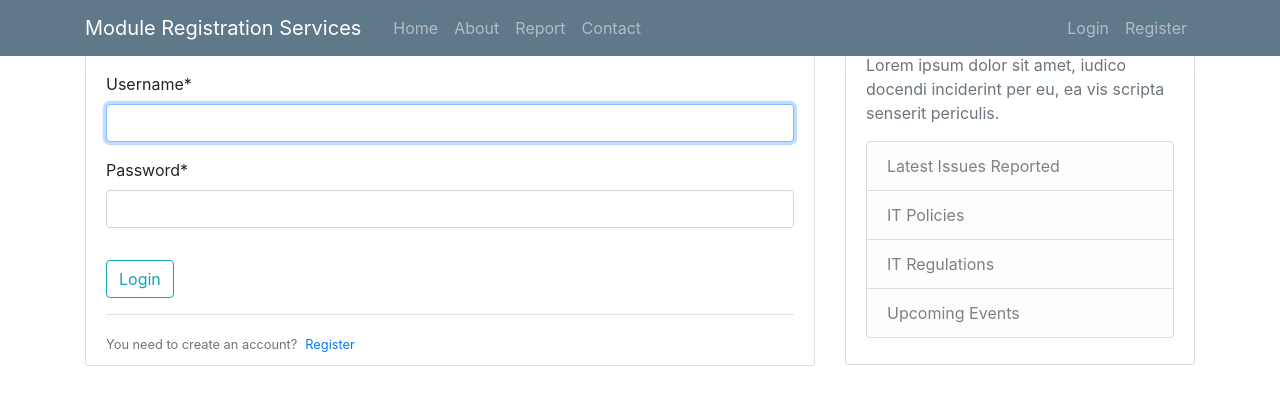
After one commit to SmithyySHU/django, a Django app: page /login in a window 1280 px wide. The commit adds this page. Shown: the top 405 px of the page. Run offline with Django 4.2, Linux system fonts and the light colour scheme; some libraries are stand-ins or nearby versions.

Commit message:
Login auth. - Issuue

```diff
--- a/mrapps/settings.py
+++ b/mrapps/settings.py
@@ -129,3 +129,5 @@
 
 CRISPY_ALLOWED_TEMPLATE_PACK = 'bootstrap4'
 CRISPY_TEMPLATE_PACK = 'bootstrap4'
+LOGIN_REDIRECT_URL = 'mrreporting:home'
+LOGIN_URL = 'login'
--- a/mrreporting/templates/mrreporting/base.html
+++ b/mrreporting/templates/mrreporting/base.html
@@ -33,8 +33,13 @@
                     </div>
                     <!-- Navbar Right Side -->
                     <div class="navbar-nav">
-                        <a class="nav-item nav-link" href="#">Login</a>
-                        <a class="nav-item nav-link" href="#">Register</a>
+                        {% if user.is_authenticated %}
+                        <a class="nav-item nav-link" href="{% url 'mrreporting:logout' %}">Logout</a>
+                        <a class="nav-item nav-link" href="{% url 'mrreporting:profile' %}">Profile</a>
+                        {% else %}
+                        <a class="nav-item nav-link" href="{% url 'mrreporting:login' %}">Login</a>
+                        <a class="nav-item nav-link" href="{% url 'mrreporting:register'%}">Register</a>
+                        {% endif %}
                     </div>
                 </div>
                 </div>
--- a/mrreporting/urls.py
+++ b/mrreporting/urls.py
@@ -1,6 +1,6 @@
 from django.urls import path
 from users import views as user_views
-
+from django.contrib.auth import views as auth_views
 
 from . import views
 
@@ -13,4 +13,8 @@
     path('contact', views.contact, name = 'contact'),
     path('modules', views.modules, name = 'modules'),
     path('register', user_views.register, name = 'register'),
+    path('login', auth_views.LoginView.as_view(template_name = 'users/login.html'), name = 'login'),
+    path('logout', auth_views.LogoutView.as_view(template_name = 'users/logout.html'), name='logout'),
+    path('profile', user_views.profile, name = 'profile'),
+
 ]
--- /dev/null
+++ b/users/templates/users/login.html
@@ -0,0 +1,22 @@
+{% extends "mrreporting/base.html" %}
+{% load crispy_forms_tags %}
+{% block content %}
+<div class="content-section">
+    <form method="POST">
+        {% csrf_token %}
+        <fieldset class="form-group">
+            <legend class="border-bottom mb-4">Student IT
+                Services - Login</legend>
+            {{ form|crispy}}
+        </fieldset>
+        <div class="form-group">
+            <button class="btn btn-outline-info" type="submit">Login</button>
+        </div>
+    </form>
+    <div class="border-top pt-3">
+        <small class="text-muted">
+            You need to create an account?<a class="ml-2" href="{% url 'mrreporting:register' %}">Register</a>
+        </small>
+    </div>
+</div>
+{% endblock content %}
--- /dev/null
+++ b/users/templates/users/profile.html
@@ -0,0 +1,4 @@
+{% extends "mrreporting/base.html" %}
+{% block content %}
+<h1>{{ user.username }}</h1>
+{% endblock content %}
--- a/users/templates/users/register.html
+++ b/users/templates/users/register.html
@@ -22,7 +22,9 @@
 
 <div class="border-top pt-3">
     <small class="text-muted">Are You Already Registered?<a
-    class="ml-2" href="#">Login</a></small>
+    class="ml-2" href="{% url 'mrreporting:login' %}">Login</a></small>
     </div>
     </div>
+
+
 {% endblock content %}
```
Also changed, not shown: users/templates/users/logout.html (added, +8 -0 lines), users/views.py (+9 -1 lines), db.sqlite3.
